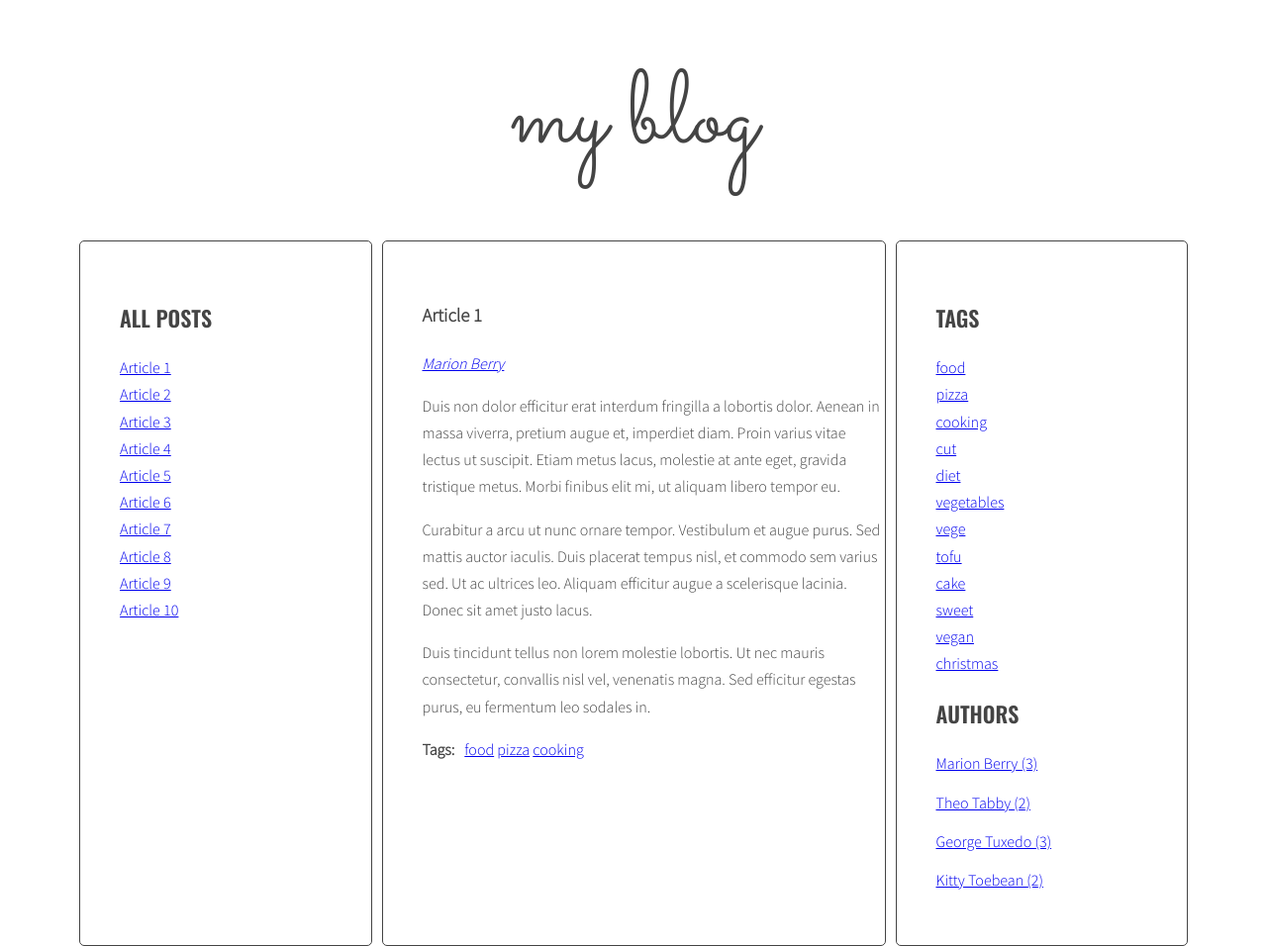
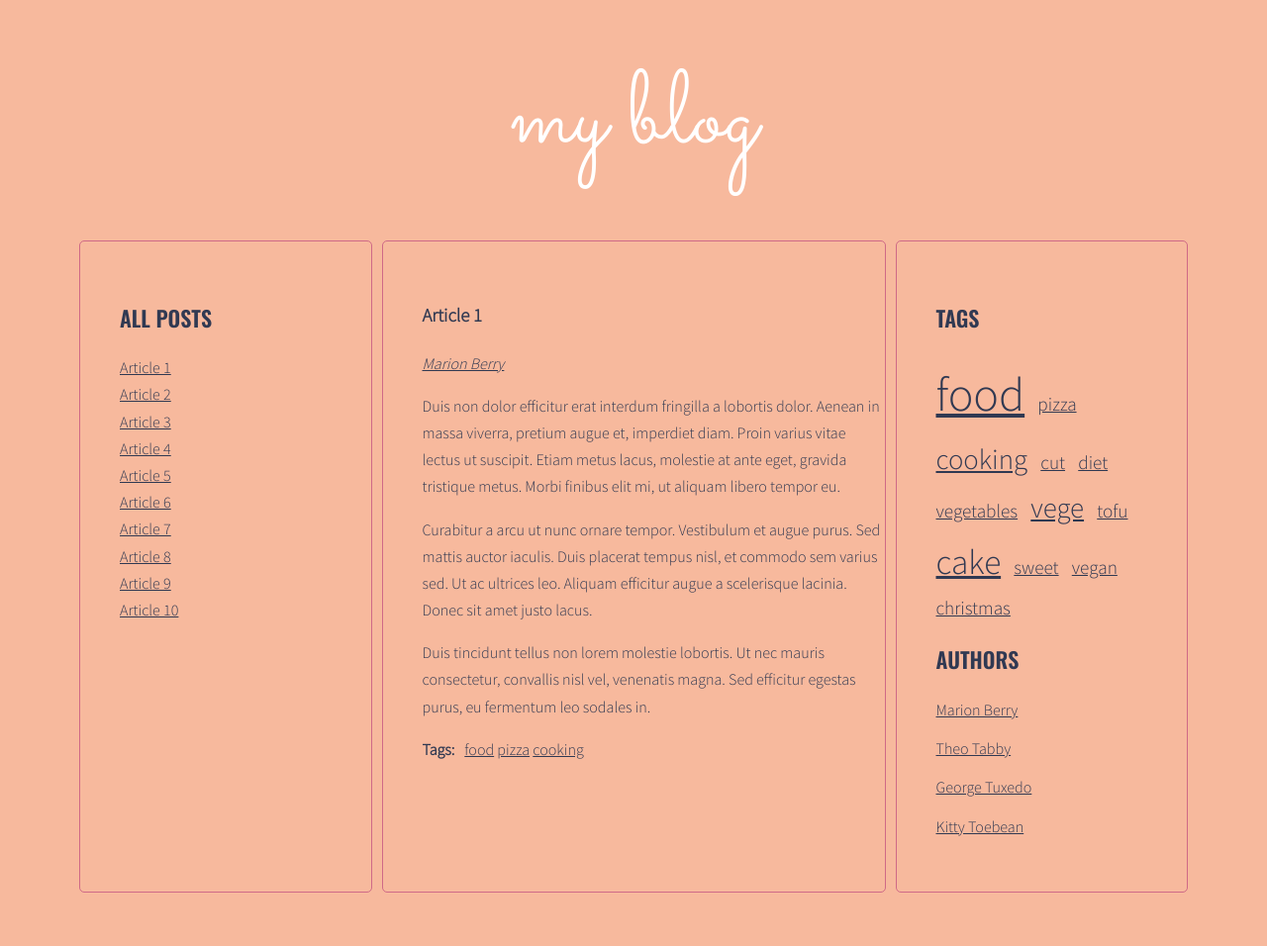
Before and after one commit to ewenowak/javascript-blog, a website: page index.html in a window 1280 px wide. Shown: the whole page at 99% size. After the commit the page ends 910 px from the top, so only its background shows below. Drawn offline with nearby package versions, Linux system fonts and the light colour scheme.

Commit message:
Add Handlebars for script.js and style page

```diff
--- a/index.html
+++ b/index.html
@@ -188,6 +188,26 @@
           </main>
         </div>
       </div>
+      <script id="template-author-list-link" type="text/x-handlebars-template">
+        {{#each authors}}
+        <li><a href="#author-{{ author }}"><span>{{ author }}</span></a></li>
+        {{/each}}
+      </script>
+      <script id="template-tag-cloud-link" type="text/x-handlebars-template">
+        {{#each tags}}
+        <li><a class="{{ className }}" href="#tag-{{ tag }}"><span>{{ tag }}</span></a></li>
+        {{/each}}
+      </script>
+      <script id="template-author-link" type="text/x-handlebars-template">
+        <li><a href="#{{ id }}"><span>{{ title }}</span></a></li>
+      </script>
+      <script id="template-tag-link" type="text/x-handlebars-template">
+        <li><a href="#{{ id }}"><span>{{ title }}</span></a></li>
+      </script>
+      <script id="template-article-link" type="text/x-handlebars-template">
+        <li><a href="#{{ id }}"><span>{{ title }}</span></a></li>
+      </script>
+      <script src="https://cdnjs.cloudflare.com/ajax/libs/handlebars.js/4.1.0/handlebars.min.js"></script>
       <script src="js/script.js"></script>
   </body>
 </html>
--- a/js/script.js
+++ b/js/script.js
@@ -1,9 +1,16 @@
 {
   'use strict';
 
+  const templates = {
+    articleLink: Handlebars.compile(document.querySelector('#template-article-link').innerHTML),
+    tagLink: Handlebars.compile(document.querySelector('#template-tag-link').innerHTML),
+    authorLink: Handlebars.compile(document.querySelector('#template-author-link').innerHTML),
+    tagCloudLink: Handlebars.compile(document.querySelector('#template-tag-cloud-link').innerHTML),
+    authorListLink: Handlebars.compile(document.querySelector('#template-author-list-link').innerHTML)
+  };
+
   const titleClickHandler = function(event){
-    console.log('Link was clicked!');
-    console.log(event);
+
     event.preventDefault();
 
     /* [DONE] remove class 'active' from all article links  */
@@ -17,7 +24,6 @@
     /* [DONE] add class 'active' to the clicked link */
 
     const clickedElement = this;
-    console.log('clickedElement:', clickedElement);
     clickedElement.classList.add('active');
 
     /* [DONE] remove class 'active' from all articles */
@@ -86,16 +92,18 @@
 
       /* create HTML of the link */
 
-      const linkHTML = '<li><a href="#' + articleId + '"><span>' + articleTitle + '</span></a></li>';
+      const linkHTMLData = {id: articleId, title: articleTitle};
+      const linkHTML = templates.articleLink(linkHTMLData);
+
 
       /* insert link into titleList */
+
       html = html + linkHTML;
     }
 
     titleList.innerHTML = html;
 
     const links = document.querySelectorAll('.titles a');
-    console.log(links);
 
     for(let link of links){
       link.addEventListener('click', titleClickHandler);
@@ -114,7 +122,6 @@
     /*START LOOP: for each tag in tags*/
 
     for (let tag in tags){
-      console.log(tag + ' is used ' + tags[tag] + ' times ');
       if(tags[tag] > params.max){
         params.max = tags[tag];
       }else if(tags[tag] < params.min){
@@ -171,8 +178,9 @@
 
         /* generate HTML of the link */
 
-        const linkHTML = '<li><a href="#tag-' + tag + '"><span>' + tag + '</span></a></li>';
-        console.log(linkHTML);
+        const linkHTMLData = {id: 'tag-' + tag, title: tag};
+        const linkHTML = templates.tagLink(linkHTMLData);
+
 
         /* add generated code to html variable */
 
@@ -203,11 +211,10 @@
     const tagList = document.querySelector(optTagsListSelector);
 
     const tagsParams = calculateTagsParams(allTags);
-    console.log('tagsParams:', tagsParams);
 
     /* [NEW] create variable for all links HTML code */
 
-    let allTagsHTML = '';
+    const allTagsData = {tags: []};
 
     /* [NEW] START LOOP: for each tag in allTags: */
 
@@ -215,19 +222,19 @@
 
       /* [NEW] generate code of a link and add it to allTagsHTML */
 
-      const tagLinkHTML = '<li><a class="' + calculateTagClass(allTags[tag], tagsParams) + '" href="#tag-' + tag +  '"><span>' + tag + '</span></a></li>';
-      console.log('tagLinkHTML:', tagLinkHTML);
-
-      allTagsHTML += tagLinkHTML;
-
-      // allTagsHTML += '<a href="#tag-' + tag +  '"><span>' + tag + ' (' + allTags[tag] + ')</span></a> ';
+      allTagsData.tags.push({
+        tag: tag,
+        count: allTags[tag],
+        className: calculateTagClass(allTags[tag], tagsParams)
+      });
 
     /* [NEW] END LOOP: for each tag in allTags: */
     }
 
     /*[NEW] add HTML from allTagsHTML to tagList */
 
-    tagList.innerHTML = allTagsHTML;
+    tagList.innerHTML = templates.tagCloudLink(allTagsData);
+    console.log('allTagsData', allTagsData);
   };
 
   generateTags();
@@ -241,7 +248,6 @@
     /* make new constant named "clickedElement" and give it the value of "this" */
 
     const clickedElement = this;
-    console.log('clickedElement:', clickedElement);
 
     /* make a new constant "href" and read the attribute "href" of the clicked element */
 
@@ -294,7 +300,6 @@
       /* add tagClickHandler as event listener for that link */
 
       tagsLink.addEventListener('click', tagClickHandler);
-      console.log('Link was clicked');
 
       /* END LOOP: for each link */
     }
@@ -330,7 +335,8 @@
 
       /* generate HTML of the link */
 
-      const linkHTML = '<a href="#author-' + author + '"><span>' + author + '</span></a>';
+      const linkHTMLData = {id: 'author-' + author, title: author};
+      const linkHTML = templates.authorLink(linkHTMLData);
 
       /* add generated code to html variable */
 
@@ -360,7 +366,7 @@
 
     /* [NEW] create variable for all links HTML code */
 
-    let allAuthorsHTML = '';
+    const allAuthorsData = {authors: []};
 
     /* [NEW] START LOOP: for each author in allAuthors: */
 
@@ -368,14 +374,19 @@
 
       /* [NEW] generate code of a link and add it to allAuthorsHTML */
 
-      allAuthorsHTML += '<li><a href="#author-' + author + '"><span>' + author + ' (' + allAuthors[author] + ')</span></a><li>';
+      allAuthorsData.authors.push({
+        author: author,
+        count: allAuthors[author]
+      });
+
 
     /* [NEW] END LOOP: for each author in allAuthors: */
     }
 
     /*[NEW] add HTML from allAuthorsHTML to authorList */
 
-    authorList.innerHTML = allAuthorsHTML;
+    authorList.innerHTML = templates.authorListLink(allAuthorsData);
+    console.log('allAuthorsData', allAuthorsData);
   };
   generateAuthors();
 
@@ -388,7 +399,6 @@
     /* make new constant named "clickedElement" and give it the value of "this" */
 
     const clickedElement = this;
-    console.log('Author was clicked!');
 
     /* make a new constant "href" and read the attribute "href" of the clicked element */
 
@@ -415,7 +425,6 @@
     /* find all author links with "href" attribute equal to the "href" constant */
 
     const authorLinks = document.querySelectorAll('a[href="' + href + '"]' == href);
-    console.log('authorLinks:', authorLinks);
 
     /* START LOOP: for each found author link */
 
@@ -446,7 +455,6 @@
       /* add tagClickHandler as event listener for that link */
 
       authorLink.addEventListener('click', authorClickHandler);
-      console.log('Link was clicked');
 
     /* END LOOP: for each link */
     }
--- a/sass/style.scss
+++ b/sass/style.scss
@@ -1,24 +1,14 @@
-@import url('https://fonts.googleapis.com/css?family=Oswald:400,600|Sacramento|Source+Sans+Pro:300&subset=latin-ext');
-
+@import url("https://fonts.googleapis.com/css?family=Oswald:400,600|Sacramento|Source+Sans+Pro:300&subset=latin-ext");
 /* Variables */
-
-$color-light: #fff;
-$color-dark: #444;
-
-$font-logo: 'Sacramento', cursive;
-$font-header: 'Oswald', sans-serif;
-$font-text: 'Source Sans Pro', sans-serif;
-
 /* Global */
-
 *, *::before, *::after {
   box-sizing: border-box;
 }
 
 body {
-  background: $color-light;
-  font-family: $font-text;
-  color: $color-dark;
+  background: #f7b99d;
+  font-family: "Source Sans Pro", sans-serif;
+  color: #303952;
   font-weight: 300;
   font-size: 16px;
   line-height: 1.7;
@@ -32,17 +22,16 @@ body {
 .section-title {
   font-size: 22px;
   text-transform: uppercase;
-  font-family: $font-header;
+  font-family: "Oswald", sans-serif;
   font-weight: 600;
-  span {
+}
+.section-title span {
   text-transform: none;
   font-weight: 400;
-    color: lighten($color-dark, 20%);
-  }
+  color: #777777;
 }
 
 /* Layout */
-
 .wrapper {
   display: flex;
   margin-left: 10px;
@@ -58,69 +47,109 @@ body {
 }
 
 .sidebar, .posts {
-  background: $color-light;
+  background: #f7b99d;
   margin-right: 10px;
   padding: 40px;
-  border: 1px solid $color-dark;
+  border: 1px solid #cf6a87;
   border-radius: 5px;
 }
 
+.sidebar:hover, .posts:hover{
+  background: #f3a683;
+}
+
 /* Logo */
-
 .logo {
-  font-family: $font-logo;
+  font-family: "Sacramento", cursive;
   font-weight: 400;
   font-size: 104px;
   line-height: 1;
   text-align: center;
+  color: #fff;
 }
 
 /* Lists */
-
 .list {
   list-style-type: none;
   margin: 0;
   padding: 0;
-  .active {
+}
+.list .active {
   font-weight: bold;
-    color: lightseagreen;
-  }
+  color: #cf6a87;
 }
 
-.list-horizontal {
-  li {
+.list-horizontal li {
   display: inline-block;
 }
+.list li a {
+  color: #303952;
+}
+
+.list li a:hover {
+  color: #fff;
 }
 
 /* Authors */
-
-.authors {
-  li {
+.authors li {
   margin-bottom: 12px;
-  }
+  color: #303952;
 }
 
 /* Post */
-
 .post {
   display: block;
   opacity: 0%;
   position: absolute;
-  &.active {
+}
+.post.active {
   opacity: 100%;
   z-index: 1;
   transition: all 1s;
-  }
 }
 
 .post-author {
   font-style: italic;
 }
+.post-author li {
+  list-style-type: none;
+}
+.post-author li a {
+  color: #303952;
+}
+.post-author li a:hover {
+  color: #fff;
+}
+
 
 .post-tags {
   display: flex;
-  p {
+}
+.post-tags p {
   margin: 0 10px 0 0;
 }
+
+/* Tags */
+.tags li {
+  display: inline-block;
+  margin-right: 10px;
 }
+.tag-size-1 {
+  font-size: 120%;
+}
+
+.tag-size-2 {
+  font-size: 180%;
+}
+
+.tag-size-3 {
+  font-size: 220%;
+}
+
+.tag-size-4 {
+  font-size: 280%;
+}
+
+.tag-size-5 {
+  font-size: 300%;
+}
```
Also changed, not shown: .eslintrc.json, css/style.css, 1 other file. Lines whose indentation alone changed are shown as unchanged.
